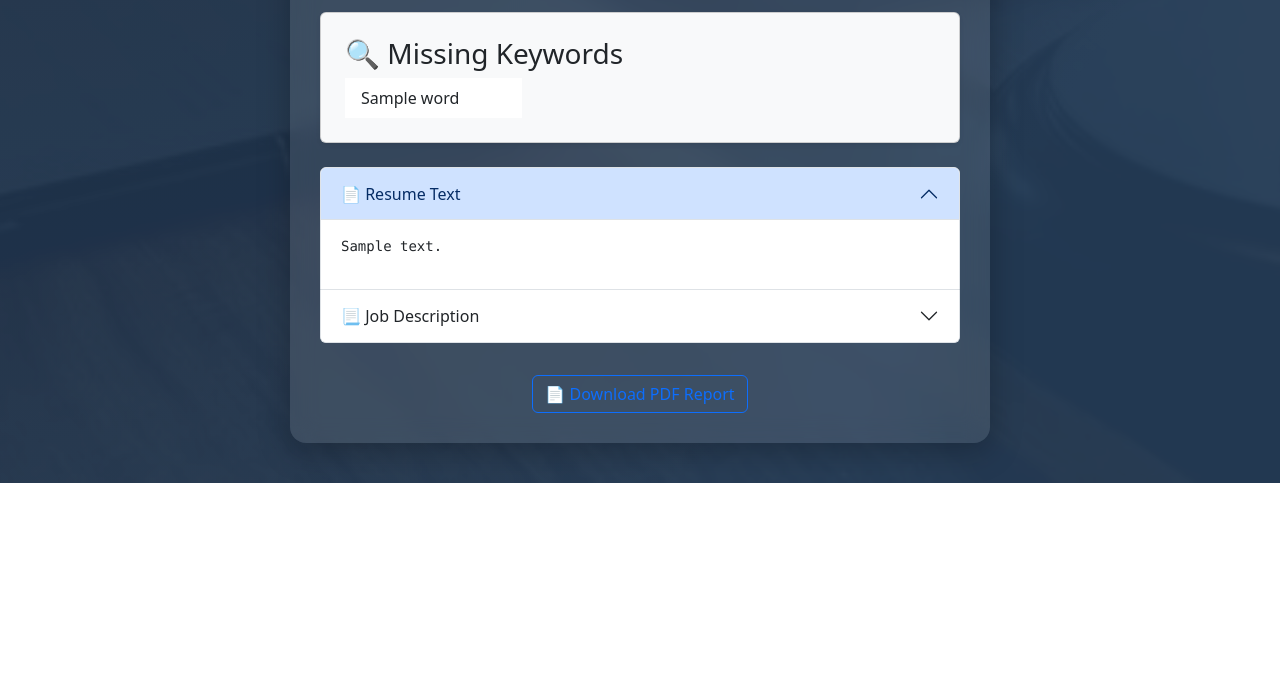
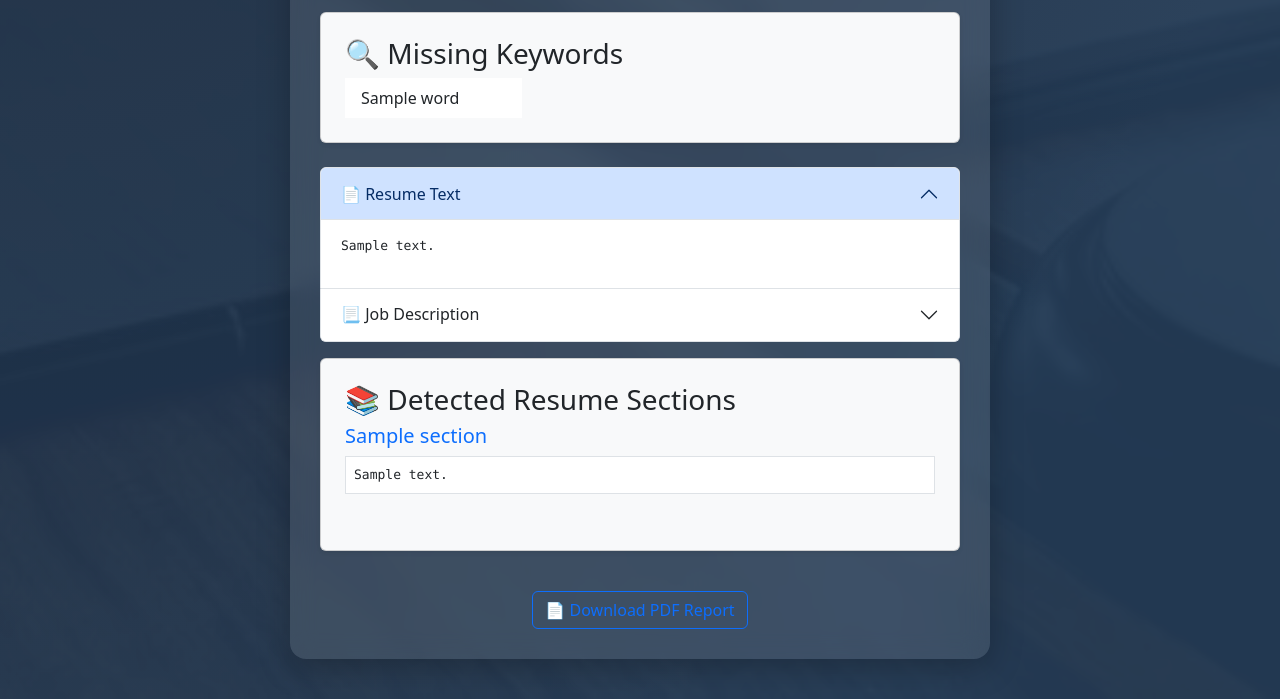
Before and after one commit to Marmitt/resume-analyser, a Flask app: template templates/result.html in a window 1280 px wide. Shown: the part 1153-1852 px from the top of the page. Before the commit the page ends 1636 px from the top, so only its background shows below. Run offline with Flask 3, Linux system fonts and the light colour scheme; the template is opened without the code that fills it: most values are stand-ins (such as "Sample title", 1, 10 or a date in 2020); some libraries are stand-ins or nearby versions.

Commit message:
Add resume section detection and display

```diff
--- a/app.py
+++ b/app.py
@@ -56,6 +56,9 @@ def upload():
         # Extract text from file
         text = extract_text(filepath)
 
+        sections_detected = detect_sections(text)
+        last_analysis['sections'] = sections_detected
+
         # Analyze match
         job_description = request.form.get('job_description', '')
         match_percentage, missing_keywords, highlighted_resume, highlighted_jd = analyze_match(
@@ -79,7 +82,8 @@ def upload():
             job_description=highlighted_jd,
             match_percentage=match_percentage,
             missing_keywords=missing_keywords,
-            top_skills=top_skills
+            top_skills=top_skills,
+            sections=sections_detected
         )
 
     return "File type not allowed. Please upload a PDF or DOCX.", 400
@@ -147,5 +151,37 @@ def extract_skills(resume_text):
             found_skills.append(skill)
     return sorted(found_skills)
 
+def detect_sections(text):
+    # Basic regex-based section detection
+    sections = {
+        "Education": "",
+        "Experience": "",
+        "Skills": "",
+        "Projects": "",
+        "Certifications": ""
+    }
+
+    # Normalize and split by lines
+    lines = text.splitlines()
+    current_section = None
+
+    for line in lines:
+        clean = line.strip().lower()
+        if "education" in clean:
+            current_section = "Education"
+        elif "experience" in clean or "work history" in clean:
+            current_section = "Experience"
+        elif "skill" in clean:
+            current_section = "Skills"
+        elif "project" in clean:
+            current_section = "Projects"
+        elif "certification" in clean:
+            current_section = "Certifications"
+        elif current_section and line.strip():
+            sections[current_section] += line.strip() + "\n"
+
+    # Clean up section values
+    return {k: v.strip() for k, v in sections.items() if v.strip()}
+
 if __name__ == '__main__':
     app.run(debug=True)
--- a/static/css/style.css
+++ b/static/css/style.css
@@ -71,3 +71,9 @@ textarea::placeholder {
   padding: 8px 12px;
   border-radius: 30px;
 }
+
+pre {
+  white-space: pre-wrap;
+  font-size: 13px;
+  line-height: 1.5;
+}
--- a/templates/result.html
+++ b/templates/result.html
@@ -85,6 +85,20 @@
       </div>
     </div>
 
+    <div class="card p-4 mb-4 shadow-sm bg-light text-start">
+      <h3>📚 Detected Resume Sections</h3>
+      {% if sections %}
+        {% for name, content in sections.items() %}
+          <div class="mb-3">
+            <h5 class="text-primary">{{ name }}</h5>
+            <pre class="bg-white p-2 border">{{ content }}</pre>
+          </div>
+        {% endfor %}
+      {% else %}
+        <p class="text-muted">No standard sections found in this resume.</p>
+      {% endif %}
+    </div>
+
     <a href="/download" class="btn btn-outline-primary mt-3">📄 Download PDF Report</a>
   </div>
 
```
